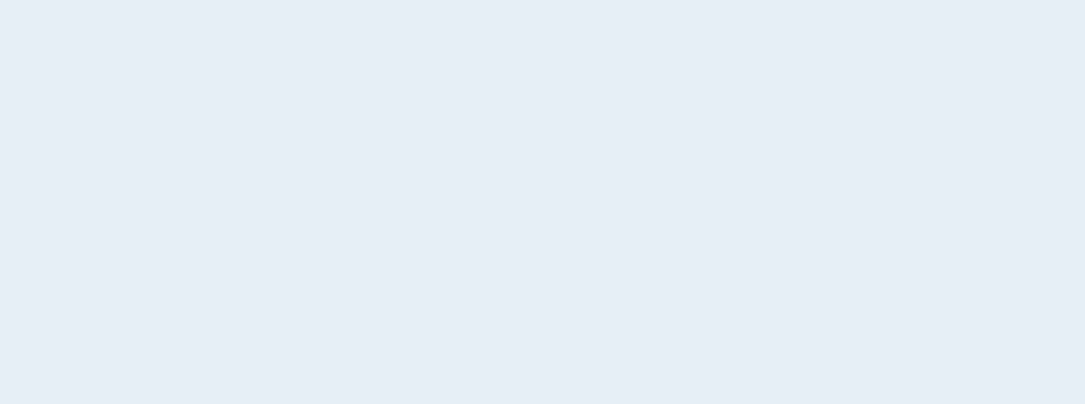
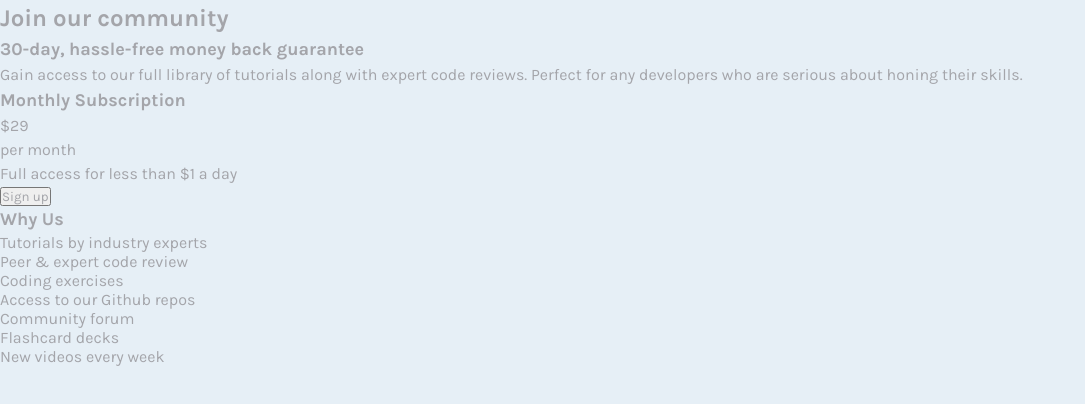
Before and after one commit to gretawix/grid-component, a plain HTML site: page index.html in a window 1280 px wide. Shown: the whole page, without its empty margins (0-1085 px from the left). Drawn offline with Linux system fonts and the light colour scheme.

Commit message:
html setup

```diff
--- a/index.html
+++ b/index.html
@@ -12,5 +12,44 @@
         <link rel="stylesheet" href="./styles/style.css" />
         <title>Single Price Grid Component</title>
     </head>
-    <body></body>
+    <body>
+        <section>
+            <div class="card">
+                <div class="top-info">
+                    <h1 class="heading">Join our community</h1>
+                    <h2 class="subheading">
+                        30-day, hassle-free money back guarantee
+                    </h2>
+                    <p>
+                        Gain access to our full library of tutorials along with
+                        expert code reviews. Perfect for any developers who are
+                        serious about honing their skills.
+                    </p>
+                </div>
+                <div class="bottom-info">
+                    <div class="subsription">
+                        <h2 class="subheading">Monthly Subscription</h2>
+                        <div class="price">
+                            <p class="amount">$29</p>
+                            <p class="text">per month</p>
+                        </div>
+                        <p>Full access for less than $1 a day</p>
+                        <button>Sign up</button>
+                    </div>
+                    <div class="why-us">
+                        <h2 class="subheading">Why Us</h2>
+                        <ul>
+                            <li>Tutorials by industry experts</li>
+                            <li>Peer & expert code review</li>
+                            <li>Coding exercises</li>
+                            <li>Access to our Github repos</li>
+                            <li>Community forum</li>
+                            <li>Flashcard decks</li>
+                            <li>New videos every week</li>
+                        </ul>
+                    </div>
+                </div>
+            </div>
+        </section>
+    </body>
 </html>
```
